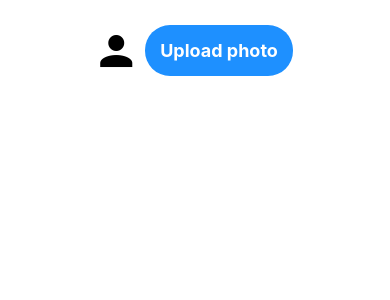
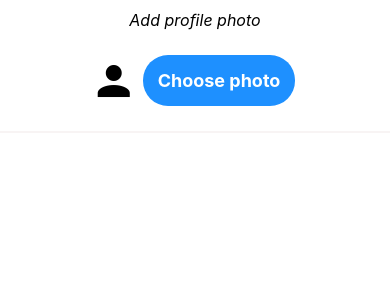
Before and after one commit to mahiv87/Apis-Beekeeper, a React Native app: screen / in a window 390 px wide. Shown: the top 300 px of the page. Built offline with nearby package versions, Linux system fonts and the light colour scheme.

Commit message:
finished profile pic upload section

```diff
--- a/app/screens/UserMenu.js
+++ b/app/screens/UserMenu.js
@@ -5,10 +5,10 @@ import * as ImagePicker from 'expo-image-picker';
 
 import Screen from '../components/Screen';
 import Button from '../components/Button';
-import me from '../../assets/me.png';
+import colors from '../config/colors';
 
 export default function UserMenu() {
-	const [selectedImage, setSelectedImage] = useState(null);
+	const [profilePic, setProfilePic] = useState(null);
 
 	// Function to open photo library
 	const pickImageAsync = async () => {
@@ -19,7 +19,7 @@ export default function UserMenu() {
 
 		if (!result.canceled) {
 			console.log(result);
-			setSelectedImage(result.uri);
+			setProfilePic(result.uri);
 		} else {
 			alert('You did not select any image.');
 		}
@@ -27,13 +27,14 @@ export default function UserMenu() {
 
 	return (
 		<Screen>
+			<Text style={styles.title}>Add profile photo</Text>
 			<View style={[styles.buttonsContainer]}>
-				{selectedImage !== null ? (
-					<Image source={{ uri: selectedImage }} style={styles.profilePic} />
+				{profilePic !== null ? (
+					<Image source={{ uri: profilePic }} style={styles.profilePic} />
 				) : (
 					<MaterialCommunityIcons name="account" size={48} color="black" />
 				)}
-				<Button title="Upload photo" color="secondary" onPress={pickImageAsync} />
+				<Button title="Choose photo" color="secondary" onPress={pickImageAsync} />
 			</View>
 			<View></View>
 		</Screen>
@@ -46,11 +47,19 @@ const styles = StyleSheet.create({
 		alignItems: 'center',
 		justifyContent: 'center',
 		flexDirection: 'row',
-		padding: 20
+		padding: 20,
+		borderBottomWidth: 2,
+		borderBottomColor: colors.light
 	},
 	profilePic: {
 		width: 100,
 		height: 100,
 		borderRadius: 50
+	},
+	title: {
+		fontSize: 16,
+		textAlign: 'center',
+		marginTop: 10,
+		fontStyle: 'italic'
 	}
 });
```
